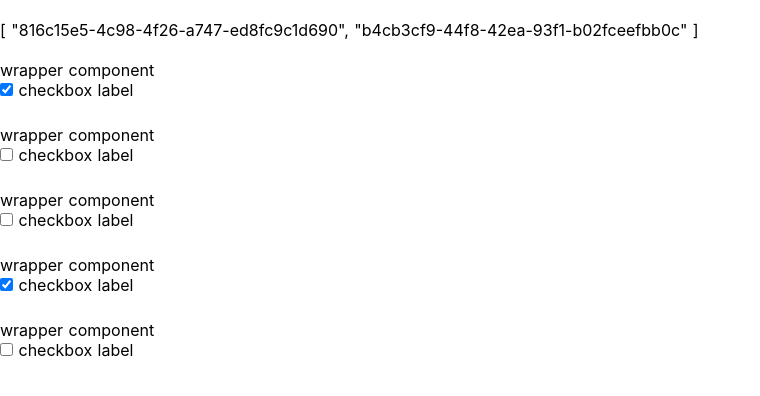
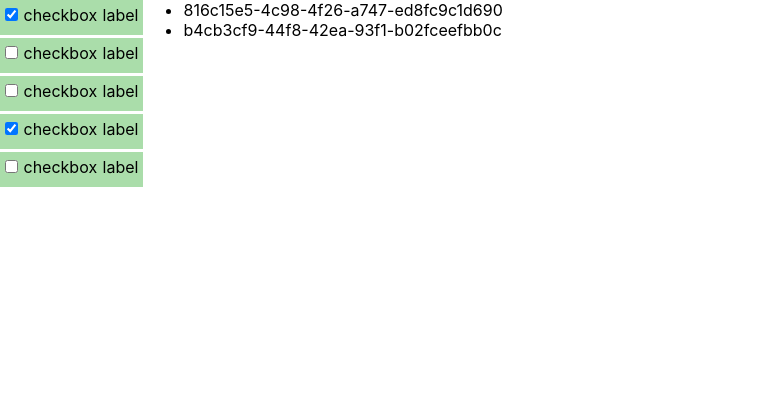
Before and after one commit to OziOcb/multiple-checkboxes-with-vue-and-v-model, a Nuxt app: page / in a window 1280 px wide. Shown: the top 396 px of the page, without its empty margins (0-760 px from the left). Built offline with nearby package versions, Linux system fonts and the light colour scheme.

Commit message:
Make it look nicer

```diff
--- a/components/Wrapper.vue
+++ b/components/Wrapper.vue
@@ -1,12 +1,8 @@
 <template>
-  <div>
-    <div>wrapper component</div>
-
+  <div class="wrapper">
     <Checkbox v-model="checkedItems" :value="item.id" @change="onChange">
       checkbox label
     </Checkbox>
-
-    <br />
   </div>
 </template>
 
@@ -47,3 +43,11 @@ export default {
   }
 };
 </script>
+
+<style>
+.wrapper {
+  padding: 5px;
+  margin-bottom: 3px;
+  background-color: #ada;
+}
+</style>
--- a/pages/index.vue
+++ b/pages/index.vue
@@ -1,9 +1,6 @@
 <template>
+  <div style="display: flex">
     <div>
-    <br />
-    <div>{{ myCheckBoxModel }}</div>
-    <br />
-
       <Wrapper
         v-for="item in checkOptions"
         :key="item.id"
@@ -12,6 +9,13 @@
       >
         {{ item.label }}
       </Wrapper>
+    </div>
+
+    <ul>
+      <li v-for="item in myCheckBoxModel" :key="item">
+        {{ item }}
+      </li>
+    </ul>
   </div>
 </template>
 
```
Lines whose indentation alone changed are shown as unchanged.
